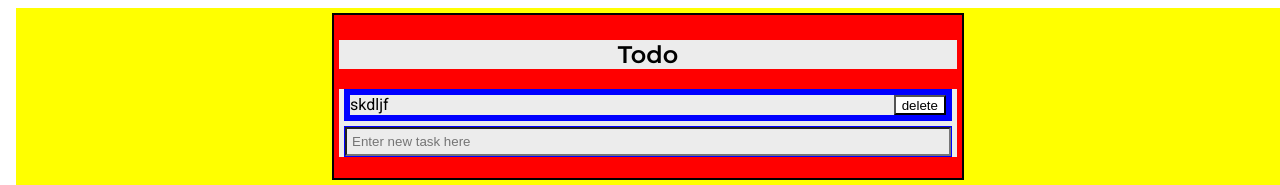
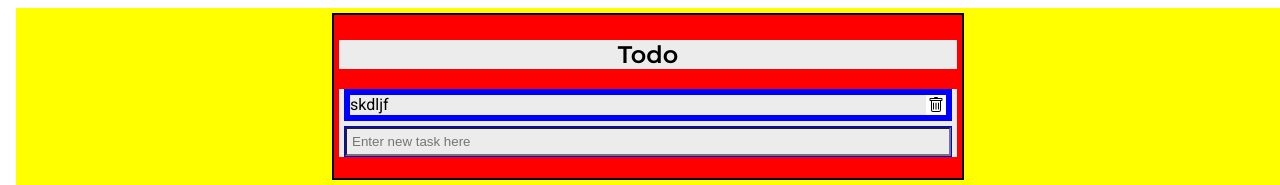
Before and after one commit to ProfessorAtomicManiac/to-do-list, a SvelteKit app: page / in a window 1280 px wide. Shown: the top 185 px of the page. Built offline with nearby package versions, Linux system fonts and the light colour scheme.

Commit message:
Added trash icon

```diff
--- a/src/routes/TaskListEle.svelte
+++ b/src/routes/TaskListEle.svelte
@@ -47,7 +47,13 @@
         {#each $tasks as task, i}
             <li>
                 <span>{task.getTitle()}</span>
-                <button on:click={() => del(i)} aria-label="Remove">delete</button>
+                <button on:click={() => del(i)} aria-label="Remove">
+                    <svg xmlns="http://www.w3.org/2000/svg" width="16" height="16" fill="currentColor" class="bi bi-trash" viewBox="0 0 16 16">
+                        <path d="M5.5 5.5A.5.5 0 0 1 6 6v6a.5.5 0 0 1-1 0V6a.5.5 0 0 1 .5-.5Zm2.5 0a.5.5 0 0 1 .5.5v6a.5.5 0 0 1-1 0V6a.5.5 0 0 1 .5-.5Zm3 .5a.5.5 0 0 0-1 0v6a.5.5 0 0 0 1 0V6Z"></path>
+                        <path d="M14.5 3a1 1 0 0 1-1 1H13v9a2 2 0 0 1-2 2H5a2 2 0 0 1-2-2V4h-.5a1 1 0 0 1-1-1V2a1 1 0 0 1 1-1H6a1 1 0 0 1 1-1h2a1 1 0 0 1 1 1h3.5a1 1 0 0 1 1 1v1ZM4.118 4 4 4.059V13a1 1 0 0 0 1 1h6a1 1 0 0 0 1-1V4.059L11.882 4H4.118ZM2.5 3h11V2h-11v1Z"></path>
+                      </svg>
+
+                </button>
             </li>
         {/each}
         <li>
@@ -119,8 +125,25 @@
         flex: 1;
     }
     button {
-        background-color: white;
+        --btn-border-width: 0;
+        --btn-border-color: #90979d;
+        --btn-bg-color: #ffffff;
+        --btn-hover-bg-color: #6c757d;
+        background-color: var(--btn-bg-color);
+        text-align: center;
+        padding: 0;
+        margin: 0;
         aspect-ratio: 1 / 1;
         height: 20px;
+        border: var(--btn-border-width) solid var(--btn-border-color);
 	}
+    svg {
+        background-color: transparent;
+        vertical-align: sub;
+        margin: 0;
+    }
+    button:hover {
+        background-color: var(--btn-hover-bg-color);
+        color: white;
+    }
 </style>
```
